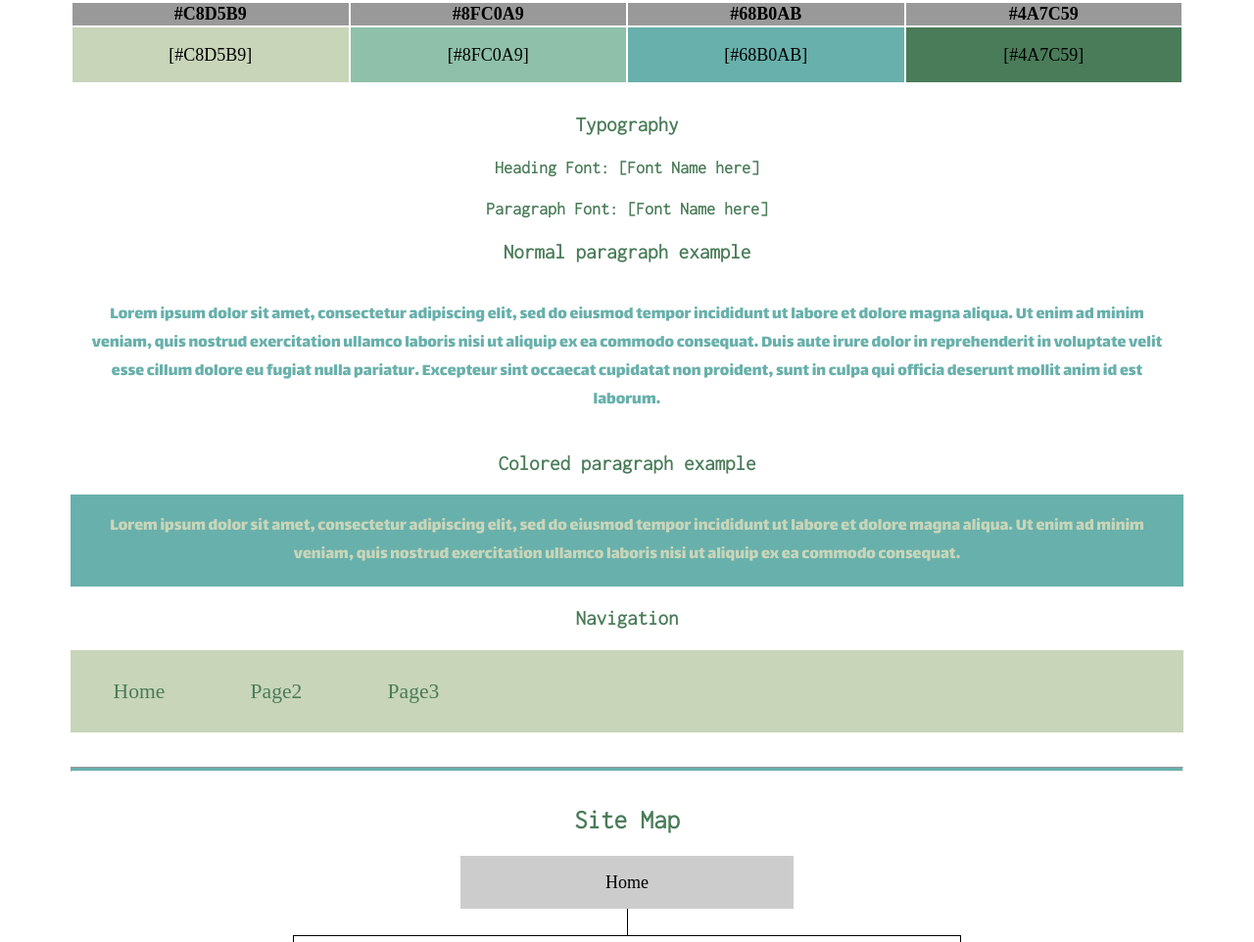
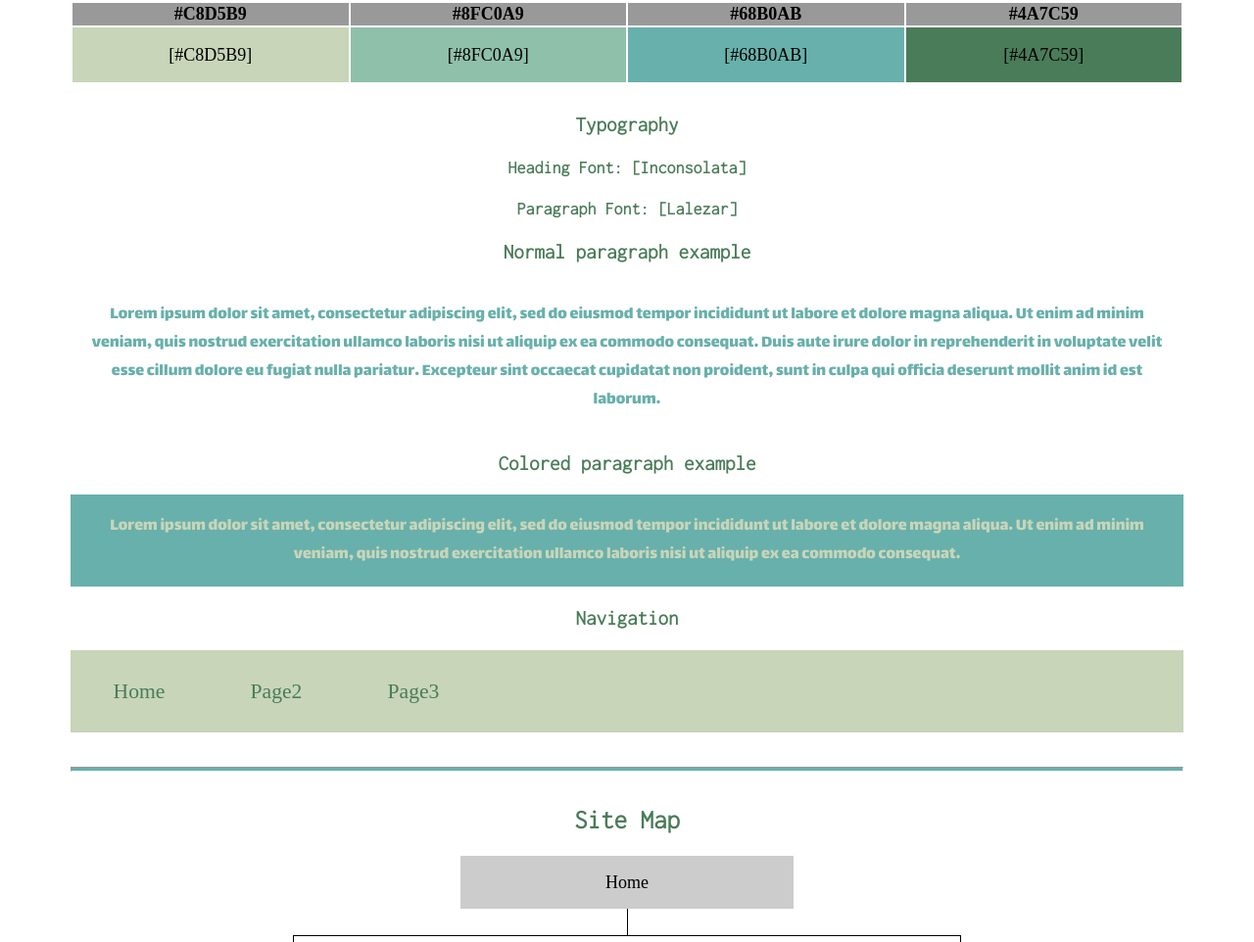
Before and after one commit to edurkee09/personalsite, a plain HTML site: page site-plan.html in a window 1280 px wide. Shown: the part 2414-3376 px from the top of the page at 98% size. Drawn offline with Linux system fonts and the light colour scheme.

Commit message:
fonts added to html

```diff
--- a/site-plan.html
+++ b/site-plan.html
@@ -76,10 +76,10 @@
       <!-- Choose a font for your paragraphs (body copy) and headlines. What font(s) have you chosen? Why did you choose what you did?  Make sure to review the list of web safe fonts at W3Schools.org as a starting point.  Think also about which of your colors above you might use for background and font colors. -->
 
       <h4>
-        Heading Font: [Font Name here]  <!-- change this -->
+        Heading Font: [Inconsolata]  <!-- change this -->
       </h4>
       <h4>
-        Paragraph Font: [Font Name here]  <!-- change this -->
+        Paragraph Font: [Lalezar]  <!-- change this -->
       </h4>
       <h3>
         Normal paragraph example
```
